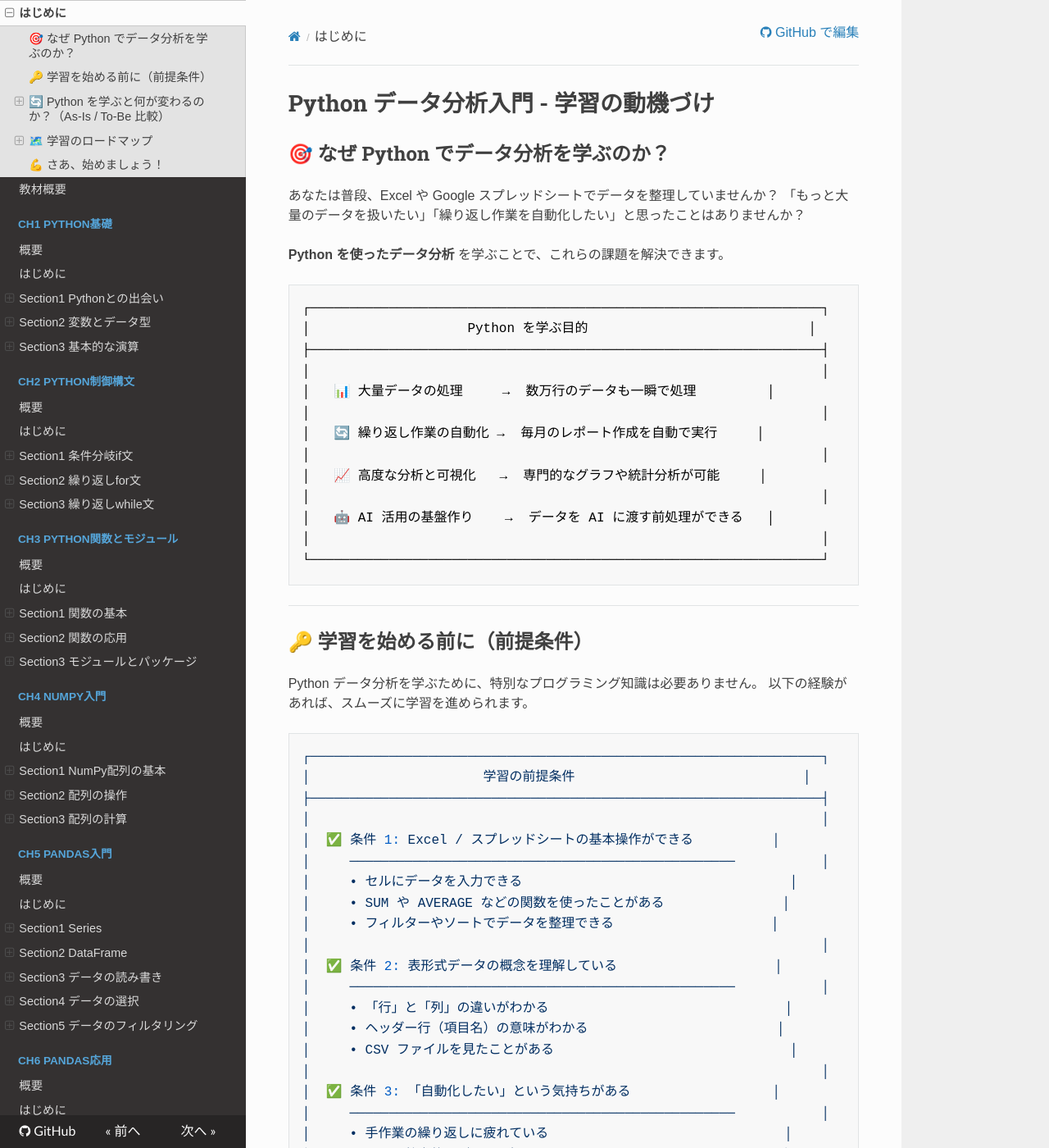
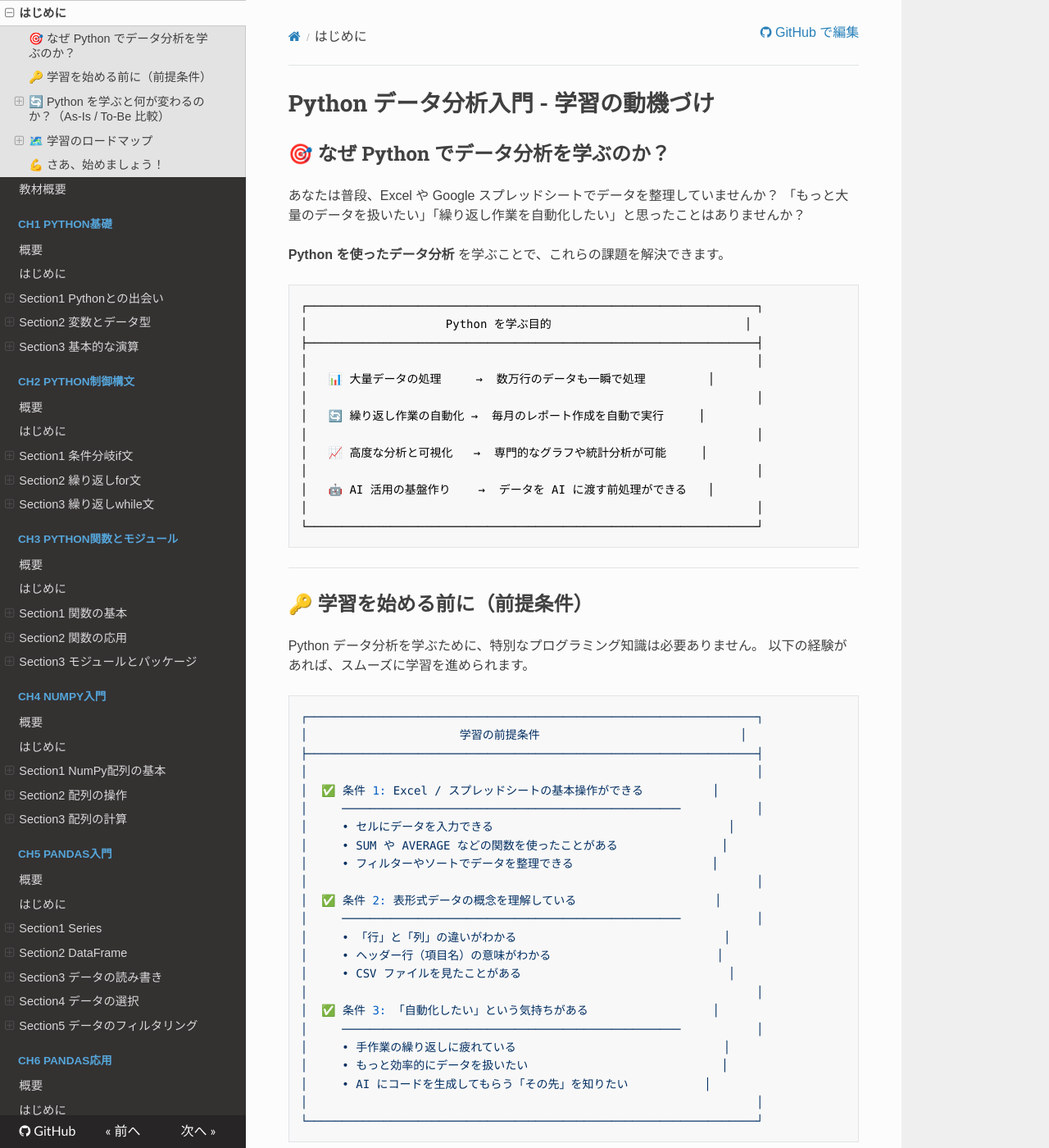
Before and after one commit to FATESAIKOU/LearnPythonDataAnalyze, an MkDocs documentation site: the page built from docs/introduction.md, in a window 1280 px wide and 1400 px high. Shown: the whole window at 82% size. Built offline with MkDocs 1.6.1, drawn with Linux system fonts in a browser that asks for light colours; nearby versions of some CDN libraries; some web fonts are replaced.

Commit message:
Fix monospaced-font issude

```diff
--- a/docs/stylesheets/custom.css
+++ b/docs/stylesheets/custom.css
@@ -4,29 +4,23 @@
  */
 
 /* ========================================
-   日本語等幅フォント読み込み
-   Source Han Mono: Adobe/Google共同開発の等幅フォント
-   全角文字 = 半角文字 × 2 を保証
+   等幅フォント読み込み（CJK対応版）
+   戦略：
+   1. Sarasa Mono J（更紗ゴシック等幅日文）をローカル配信
+   2. Box Drawing文字とCJK文字の完全対応
+   3. 全角・半角の幅を正確に処理
    ======================================== */
 
-/* Source Han Mono JP (思源等幅) - jsDelivr CDN */
+/* Sarasa Mono J - ローカルホスティング */
 @font-face {
-  font-family: 'Source Han Mono JP';
+  font-family: 'Sarasa Mono J';
   font-style: normal;
   font-weight: 400;
   font-display: swap;
-  src: url('https://cdn.jsdelivr.net/npm/source-han-mono@1.002/Regular/OTF/Japanese/SourceHanMono-Regular.otf') format('opentype');
+  src: url('fonts/SarasaMonoJ-Regular.woff2') format('woff2');
 }
 
-@font-face {
-  font-family: 'Source Han Mono JP';
-  font-style: normal;
-  font-weight: 700;
-  font-display: swap;
-  src: url('https://cdn.jsdelivr.net/npm/source-han-mono@1.002/Bold/OTF/Japanese/SourceHanMono-Bold.otf') format('opentype');
-}
-
-/* Google Fonts フォールバック */
+/* Google Fonts フォールバック（本文用） */
 @import url('https://fonts.googleapis.com/css2?family=Noto+Sans+JP:wght@400;700&display=swap');
 
 /* ========================================
@@ -43,8 +37,18 @@ body,
 }
 
 /* ========================================
-   等幅フォント設定（ASCII Art 対応）
-   日本語全角が半角2文字分の幅を持つフォントを使用
+   等幅フォント設定（ASCII Art 対応・CJK完全対応版）
+
+   フォントスタック戦略：
+   1. Sarasa Mono J: CJK+Box Drawing完全対応、全角・半角幅を正確処理
+   2. Source Han Mono: Google等のCJK等幅フォント
+   3. Noto Sans Mono CJK JP: システム標準CJK等幅
+   4. monospace: 最終フォールバック
+
+   この組み合わせで：
+   - 欧文・記号・Box Drawingと日本語の混在を完璧に対応
+   - 全角文字は必ず2倍幅で表示
+   - すべての環境でASCII Artの対齐を保証
    ======================================== */
 
 /* コードブロック全体に等幅フォントを適用 */
@@ -56,15 +60,19 @@ body,
 .highlight code,
 pre, code {
   font-family:
-    'Source Han Mono JP',      /* CDN: 全角=半角×2 を保証 */
-    'Maple Mono NF CN',        /* ローカルインストール時 */
-    'MS Gothic',               /* Windows フォールバック */
-    'Osaka-Mono',              /* macOS フォールバック */
+    'Sarasa Mono J',           /* ローカル: CJK+Box Drawing完全対応 */
+    'Source Han Mono',         /* CJKフォールバック */
+    'Noto Sans Mono CJK JP',   /* システムCJK等幅 */
+    'MS Gothic',               /* Windows CJK等幅 */
+    'Osaka-Mono',              /* macOS CJK等幅 */
     monospace !important;
-  font-size: 16px !important;
+  font-size: 14px !important;
   line-height: 1.6 !important;
   -webkit-font-feature-settings: "liga" 0;
   font-feature-settings: "liga" 0;
+  /* Box Drawing 文字の最適化 */
+  font-variant-ligatures: none;
+  text-rendering: optimizeLegibility;
 }
 
 /* コードブロック内の等幅表示を確実に */
@@ -73,18 +81,24 @@ pre, code {
 .highlight pre code,
 pre > code {
   font-family:
-    'Source Han Mono JP',
-    'Maple Mono NF CN',
+    'JetBrains Mono',
+    'Consolas',
+    'Menlo',
     'MS Gothic',
     'Osaka-Mono',
+    'Liberation Mono',
     monospace !important;
-  font-size: 16px !important;
+  font-size: 14px !important;
   white-space: pre !important;
   word-break: normal !important;
   overflow-x: auto;
   tab-size: 4;
   -moz-tab-size: 4;
   letter-spacing: 0 !important;
+  /* ASCII Art 最適化 */
+  font-variant-ligatures: none;
+  -webkit-font-smoothing: antialiased;
+  -moz-osx-font-smoothing: grayscale;
 }
 
 /* ========================================
```
Also changed, not shown: docs/stylesheets/fonts/README.md (added, +30 -0 lines), 1 other file.
